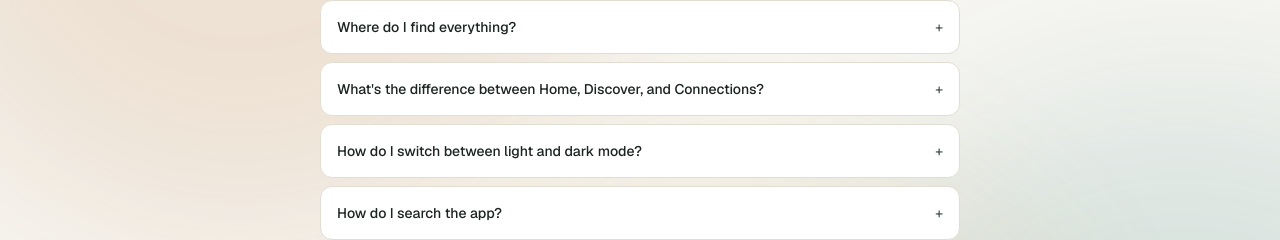
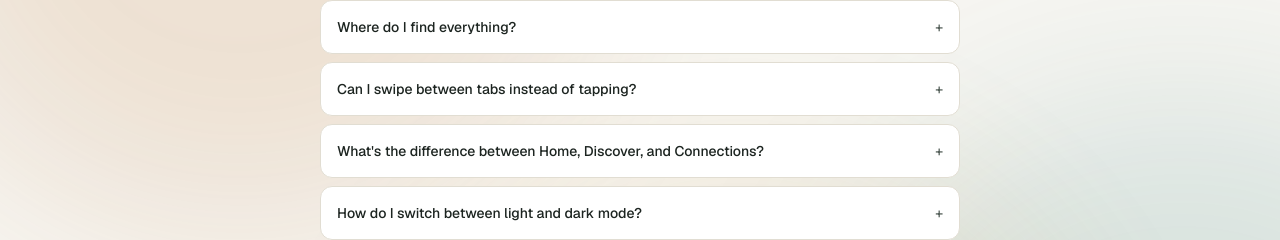
Before and after one commit to abyodun74/yukon3t, a Next.js app: page /faq in a window 1280 px wide. Shown: the part 279-519 px from the top of the page. Built offline with nearby package versions, Linux system fonts and the light colour scheme; no server answers.

Commit message:
Document bottom-tab swipe navigation in the FAQ
The "Getting around" section explained the bottom tab bar but never
mentioned the swipe-right-to-advance/swipe-left-to-Profile gesture.

```diff
--- a/src/app/faq/page.tsx
+++ b/src/app/faq/page.tsx
@@ -17,6 +17,17 @@ const sections: Section[] = [
             Messages, Profile) sit in a bottom tab bar — tap the ☰ menu in
             the top-right for Discover, Connections, Settings, and (for
             admins) Moderation tools.
+          </>
+        ),
+      },
+      {
+        q: "Can I swipe between tabs instead of tapping?",
+        a: (
+          <>
+            Yes, on a phone: swipe right anywhere on the screen to move
+            forward through Home → Circles → Collab → Messages → Profile,
+            wrapping back around to Home. Swipe left from any of them to
+            jump straight to your Profile.
           </>
         ),
       },
```
